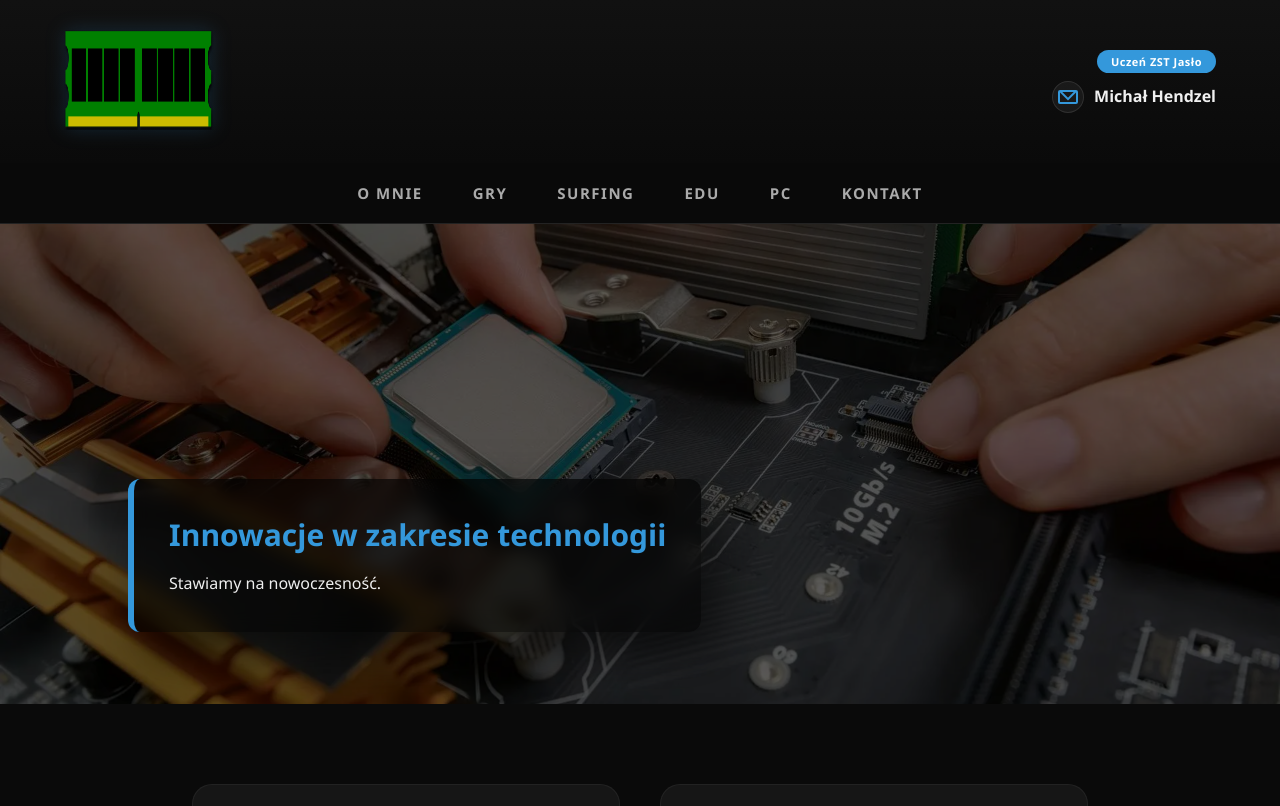
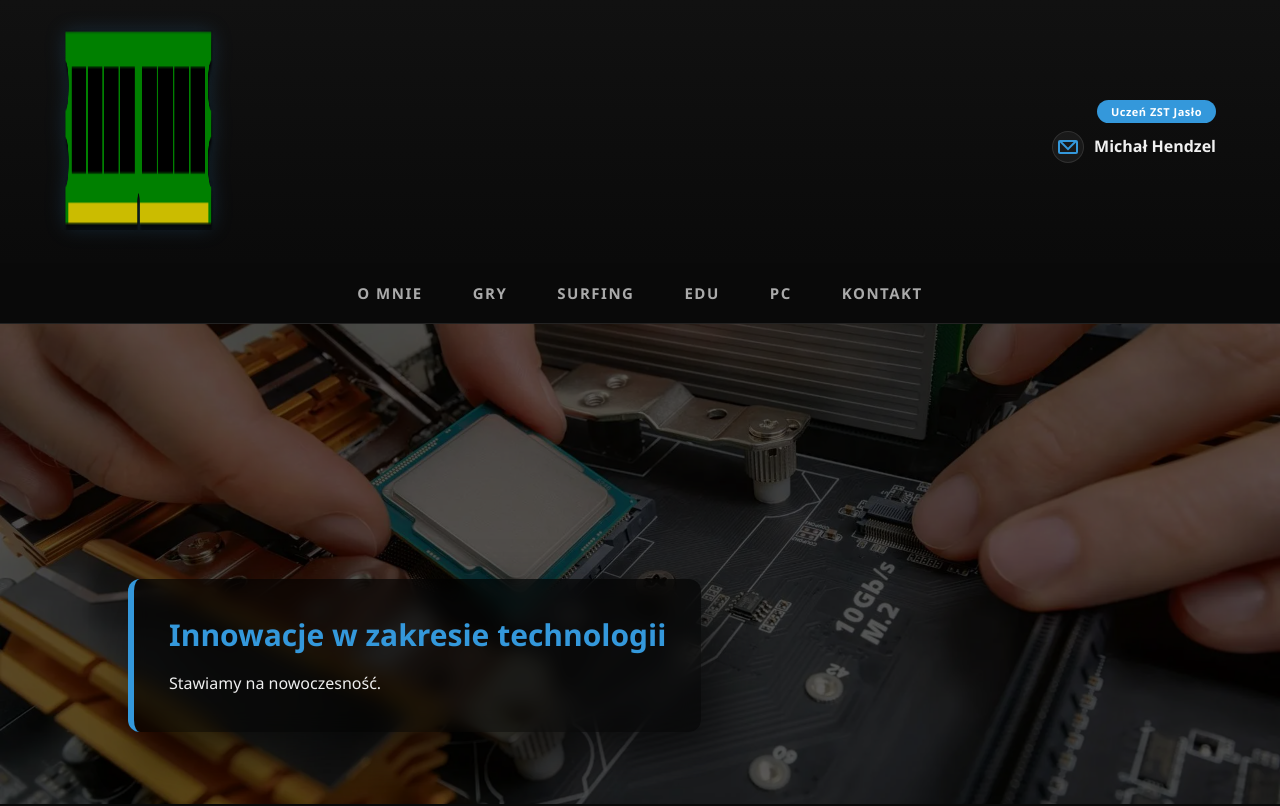
Before and after one commit to GP972/Serwis-RAM, a website: page index.html in a window 1280 px wide. Shown: the top 806 px of the page. Drawn offline with Linux system fonts and the light colour scheme.

Commit message:
Update index.html

```diff
--- a/index.html
+++ b/index.html
@@ -19,7 +19,7 @@
                     <ul>
                         <li>
                             <div class="hoverimage">
-                                <img src="./ram.webp" width="150" height="100" alt="Serwis RAM Logo" onerror="this.src='https://via.placeholder.com/250x50/3498db/ffffff?text=SERWIS+RAM'">
+                                <img src="./ram.webp" width="150" height="200" alt="Serwis RAM Logo" onerror="this.src='https://via.placeholder.com/250x50/3498db/ffffff?text=SERWIS+RAM'">
                             </div>
                         </li>
                         <li class="contact-info">
```
